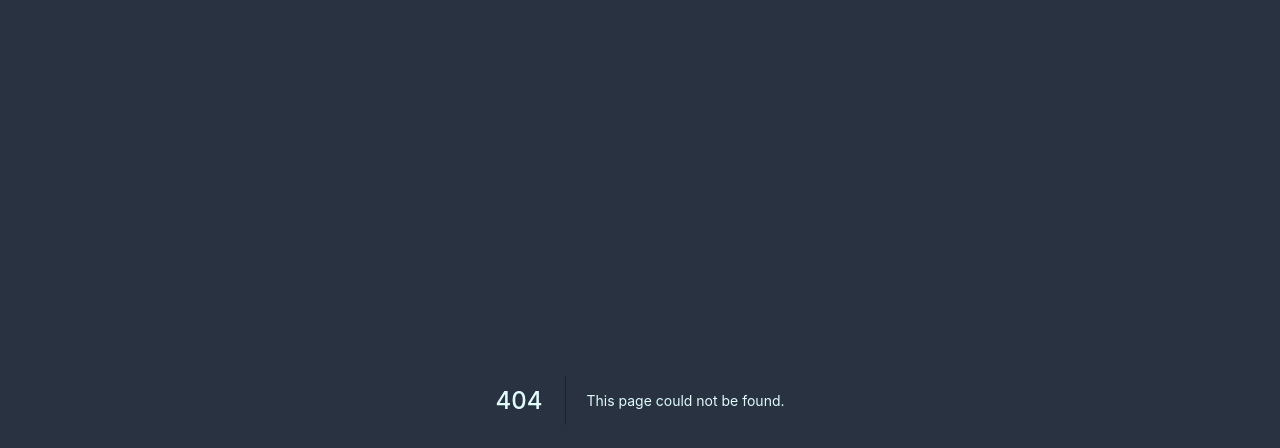
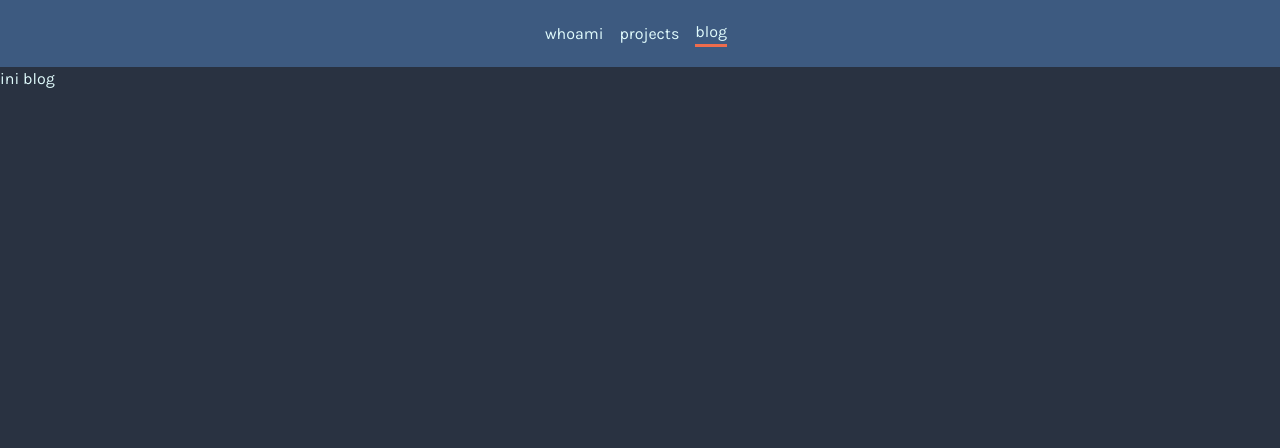
Before and after one commit to kalwabed/kawari.space, a Next.js app: page /blog in a window 1280 px wide. Before the commit this address had no page. Shown: the top 448 px of the page. Built offline with nearby package versions, Linux system fonts and the light colour scheme.

Commit message:
📦 NEW: nav underline

```diff
--- a/package.json
+++ b/package.json
@@ -1,5 +1,5 @@
 {
-  "name": "with-tailwindcss",
+	"name": "kawari-portofolio",
 	"version": "1.0.0",
 	"scripts": {
 		"dev": "next",
--- a/src/components/nav.tsx
+++ b/src/components/nav.tsx
@@ -1,26 +1,32 @@
 import Link from 'next/link'
 
 const links = [
-	{ href: '/projects', label: 'projects' },
-	{ href: '/blog', label: 'blog' },
+	{
+		href: '/',
+		label: 'whoami',
+	},
+	{
+		href: '/projects',
+		label: 'projects',
+	},
+	{
+		href: '/blog',
+		label: 'blog',
+	},
 ]
 
-export default function Nav() {
+export default function Nav({ page = 'whoami' }) {
 	return (
 		<nav>
-			<ul className='flex justify-center items-center p-8'>
-				<li>
-					<Link href='/'>
-						<a className='text-blue-500 no-underline'>Home</a>
-					</Link>
-				</li>
-				<ul className='flex justify-center items-center space-x-4'>
-					{links.map(({ href, label }) => (
-						<li key={`${href}${label}`}>
-							<a href={href}>{label}</a>
-						</li>
-					))}
-				</ul>
+			<ul className='flex justify-center items-center p-4 bg-primary'>
+				{links.map(link => (
+					<li className='p-1 mr-2'>
+						<Link href={link.href}>
+							<a className='no-underline'>{link.label}</a>
+						</Link>
+						<div className={`link${link.label === page ? '-active' : null}`} />
+					</li>
+				))}
 			</ul>
 		</nav>
 	)
--- /dev/null
+++ b/src/pages/blog/index.tsx
@@ -0,0 +1,12 @@
+import Nav from '@/components/nav'
+
+const Index = () => {
+	return (
+		<>
+			<Nav page='blog' />
+			<h2>ini blog</h2>
+		</>
+	)
+}
+
+export default Index
--- a/src/pages/index.tsx
+++ b/src/pages/index.tsx
@@ -1,13 +1,17 @@
 import Nav from '@/components/nav'
+import Head from 'next/head'
 
 const Index = () => {
 	return (
-		<div>
+		<>
+			<Head>
+				<title>kawari</title>
+			</Head>
 			<Nav />
 			<div className='py-20'>
 				<h1 className='text-5xl text-center'>Kalwabed Rizki Portofolio</h1>
 			</div>
-		</div>
+		</>
 	)
 }
 
--- /dev/null
+++ b/src/pages/projects.tsx
@@ -0,0 +1,16 @@
+import Nav from '@/components/nav'
+import Head from 'next/head'
+
+const projects = () => {
+	return (
+		<>
+			<Head>
+				<title>projects | kawari</title>
+			</Head>
+			<Nav page='projects' />
+			<h1>ini saya</h1>
+		</>
+	)
+}
+
+export default projects
--- a/src/styles/index.css
+++ b/src/styles/index.css
@@ -3,6 +3,8 @@
 @tailwind components;
 @tailwind utilities;
 
-.btn-blue {
-  @apply bg-blue-500 text-white font-bold py-2 px-4 rounded;
+.link-active {
+  width: inherit;
+  height: 3px;
+  background: #EE6C4D;
 }
```
Lines whose indentation alone changed are shown as unchanged.
